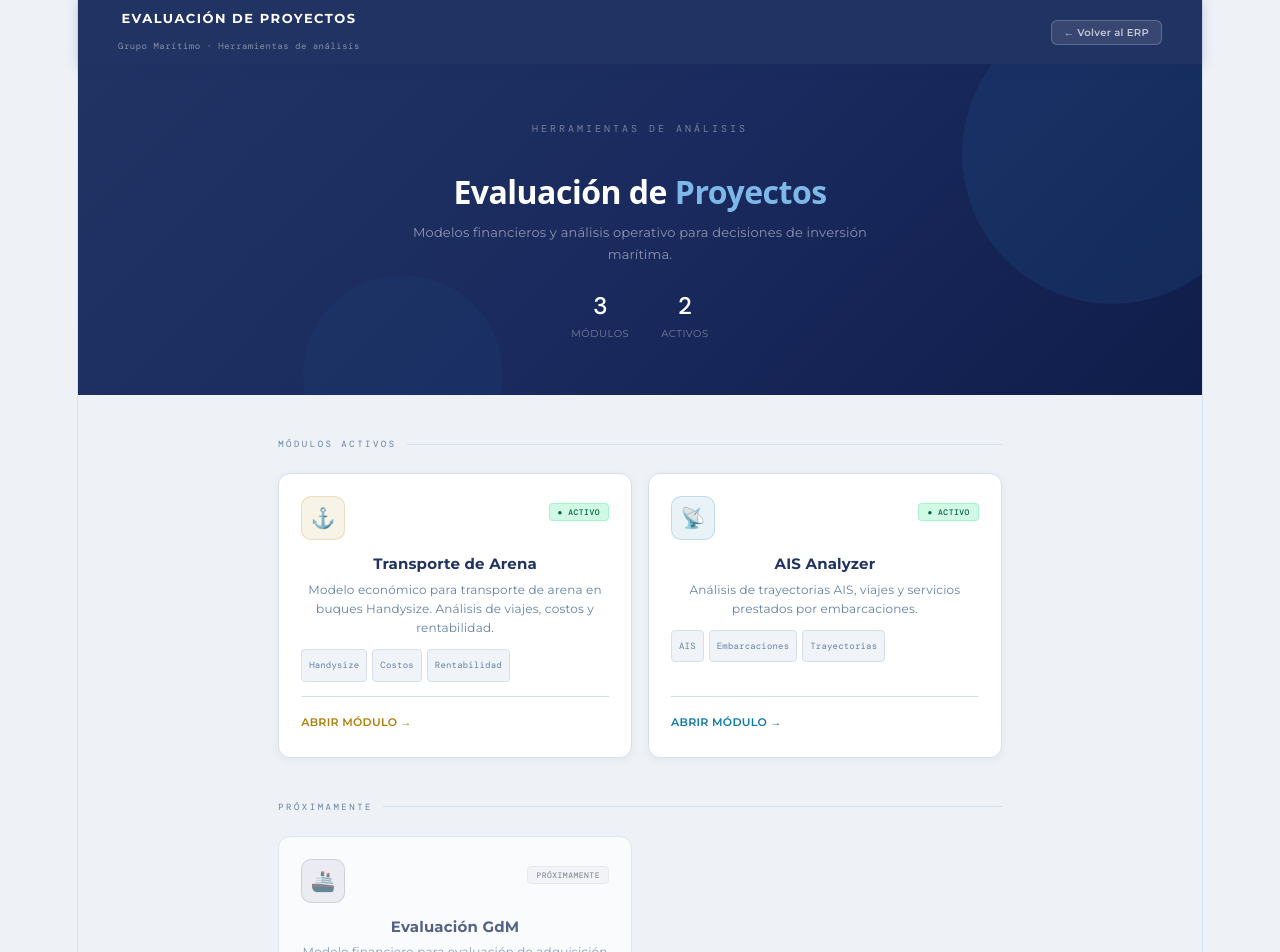
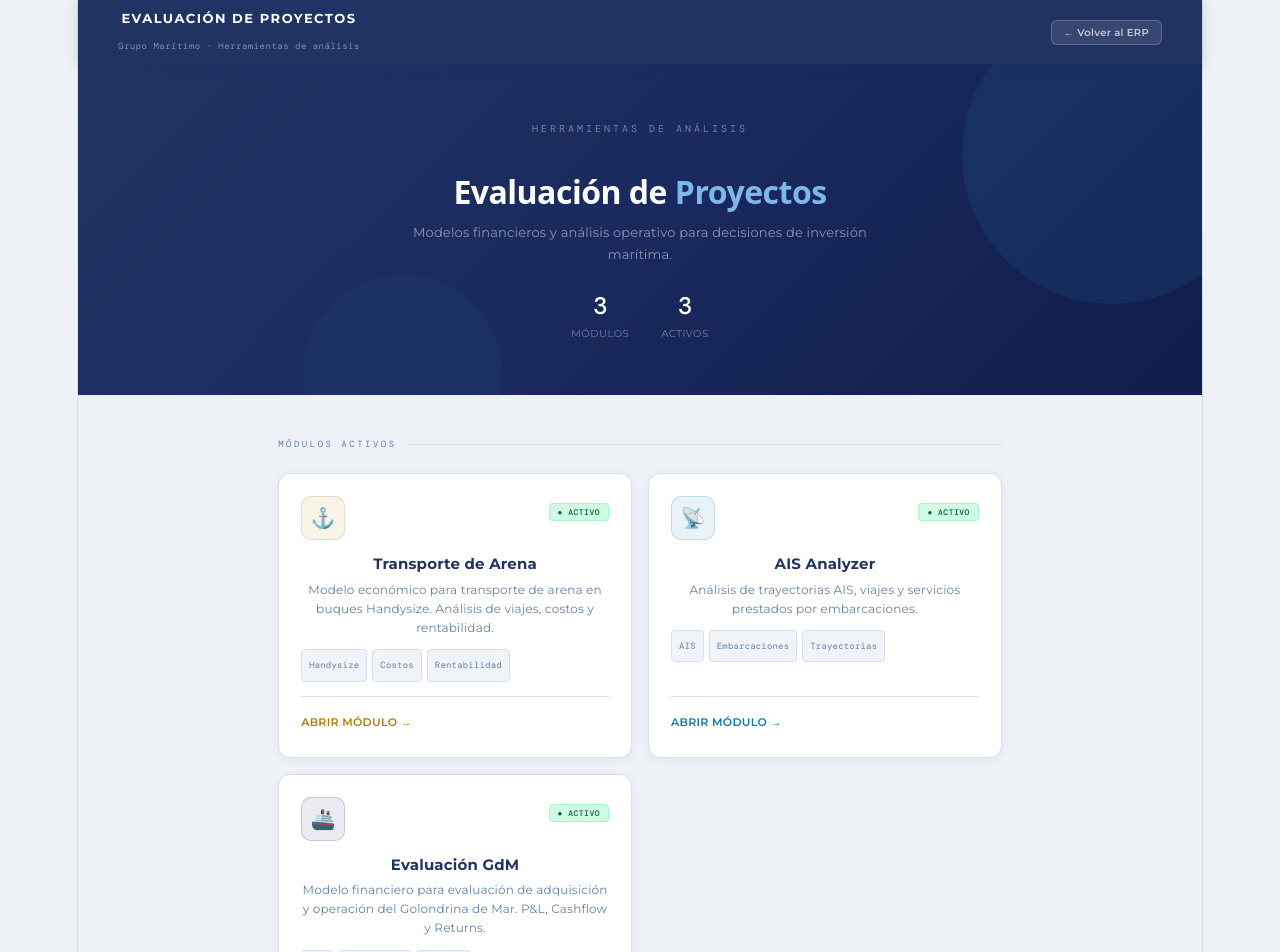
Before and after one commit to Terra-Mare-Services-Integra/evaluacion-proyectos, a React (Vite) app: page / in a window 1280 px wide. Shown: the top 952 px of the page. Built offline with nearby package versions, Linux system fonts and the light colour scheme; no server answers.

Commit message:
feat: activar tarjeta Evaluacion GdM

```diff
--- a/src/App.jsx
+++ b/src/App.jsx
@@ -29,8 +29,8 @@ const MODULOS = [
     nombre: "Evaluación GdM",
     descripcion: "Modelo financiero para evaluación de adquisición y operación del Golondrina de Mar. P&L, Cashflow y Returns.",
     icono: "🚢",
-    status: "proximamente",
-    url: null,
+    status: "activo",
+    url: "https://evaluacion-gdm.vercel.app",
     color: "#213363",
     tags: ["FSV", "Financiero", "Returns"],
   },
```
